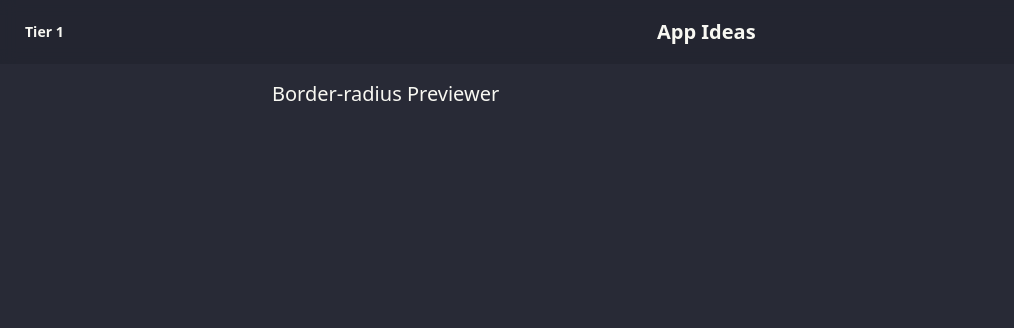
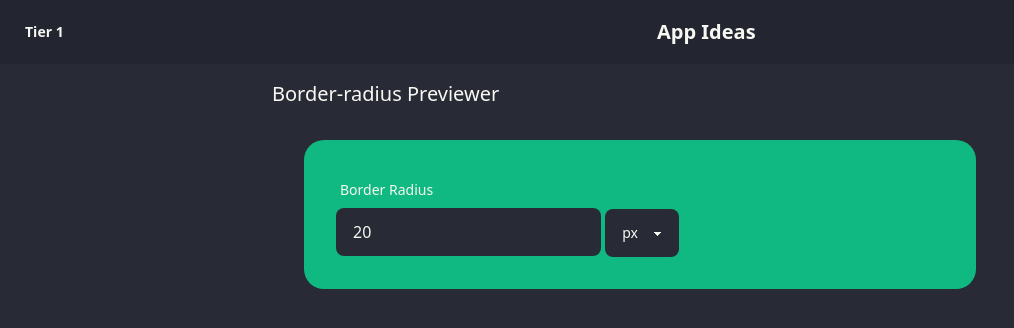
Before and after one commit to AndyCormack/app-ideas, a SvelteKit app: page /tier-1/border-radius-previewer in a window 1280 px wide. Shown: the top 328 px of the page, without its empty margins (0-1014 px from the left). Built offline with nearby package versions, Linux system fonts and the light colour scheme.

Commit message:
feat: basic border radius demo

```diff
--- a/src/routes/tier-1/border-radius-previewer/+page.svelte
+++ b/src/routes/tier-1/border-radius-previewer/+page.svelte
@@ -1,4 +1,26 @@
 <script lang="ts">
+  let amount = $state(20)
+  let unit = $state('px')
+  let borderRadius = $derived(`${amount}${unit}`)
 </script>
 
 <div class="text-xl">Border-radius Previewer</div>
+
+<div class="card bg-emerald-500 m-8" style:border-radius={borderRadius}>
+  <div class="card-body">
+    <label class="form-control">
+      <div class="label">
+        <span class="label-text">Border Radius</span>
+      </div>
+
+      <div>
+        <input class="input" type="number" bind:value={amount} />
+
+        <select class="select" bind:value={unit}>
+          <option value="px">px</option>
+          <option value="%">%</option>
+        </select>
+      </div>
+    </label>
+  </div>
+</div>
```
